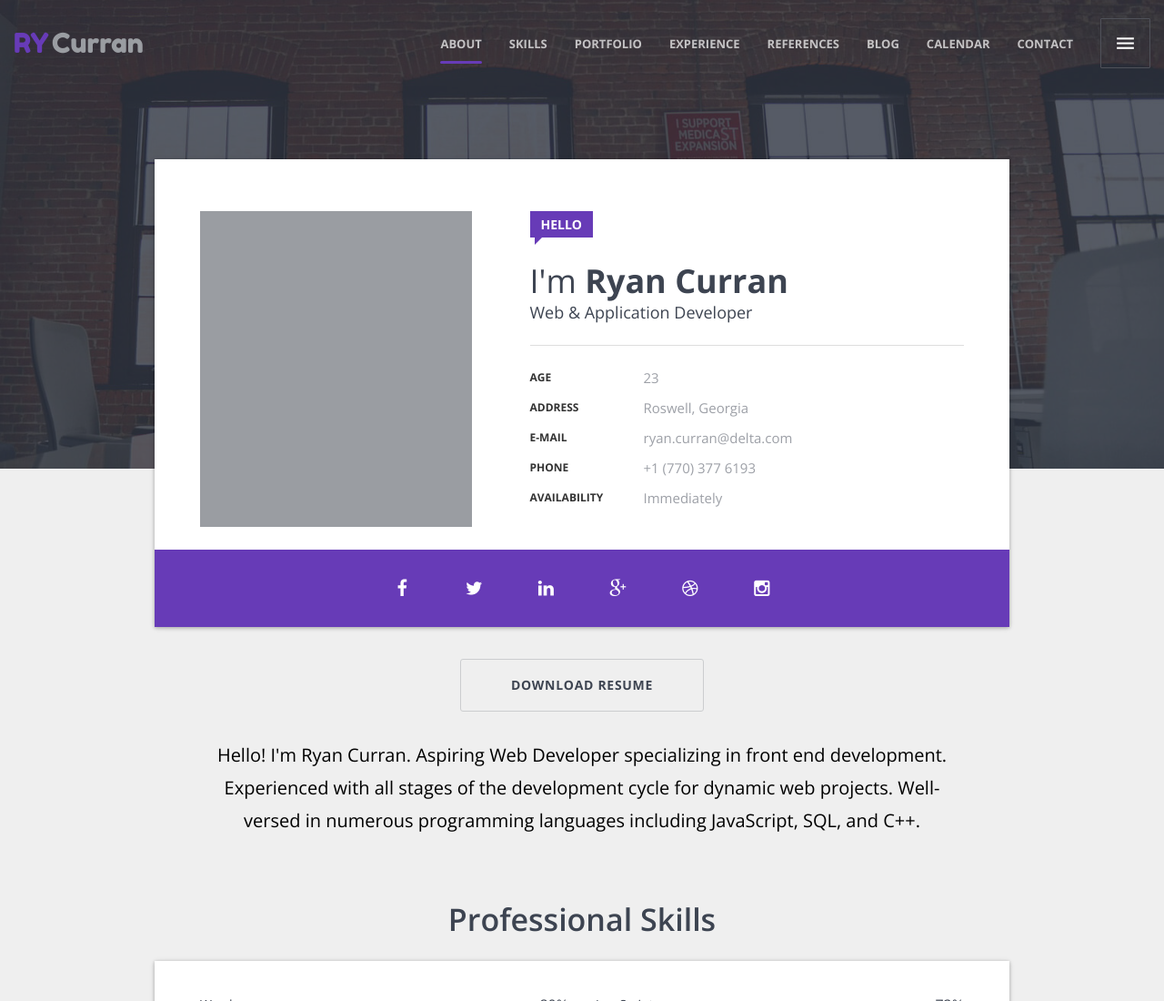
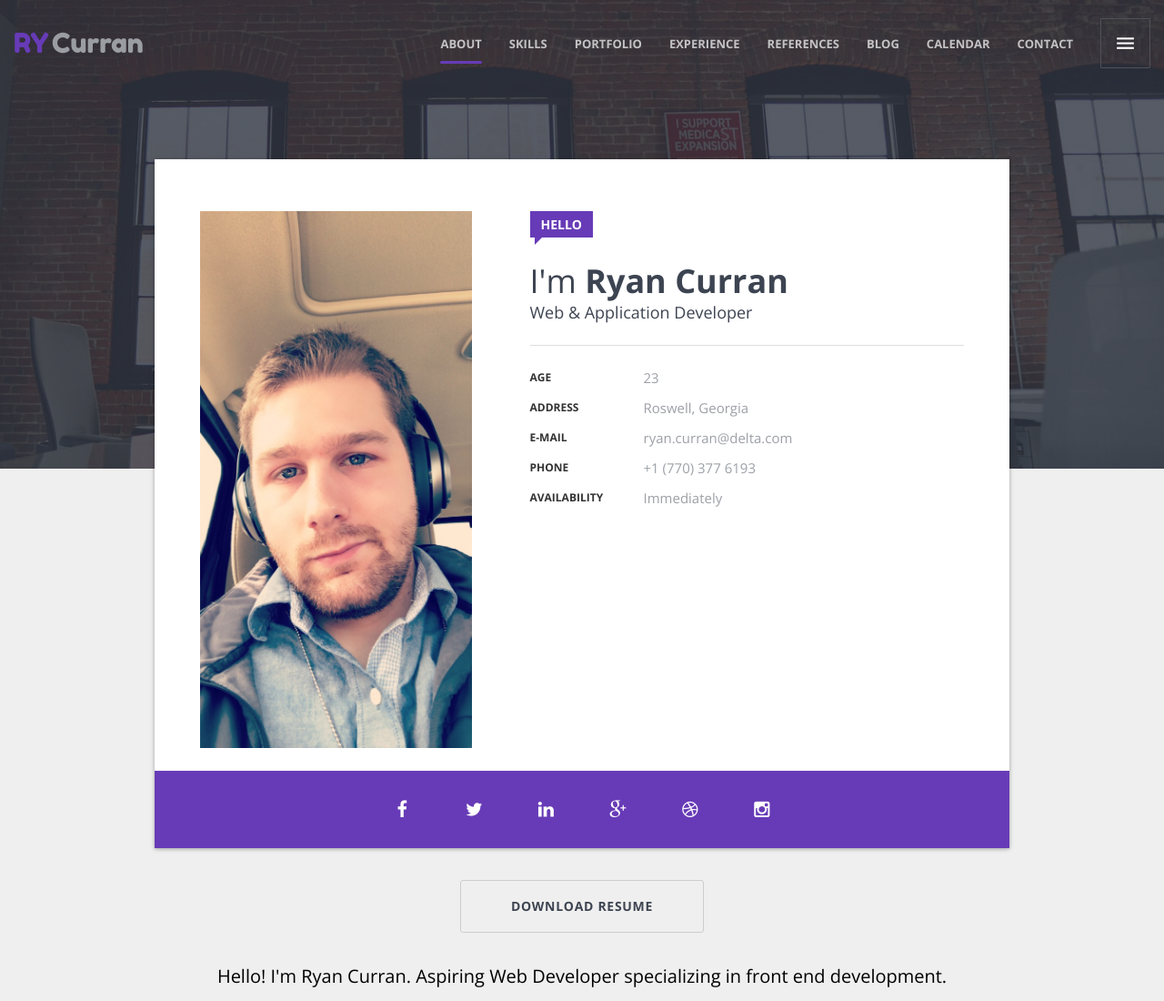
Before and after one commit to RyCurran/rycurran.github.io, a plain HTML site: page index.html in a window 1280 px wide. Shown: the top 1100 px of the page at 91% size. Drawn offline with nearby package versions, Linux system fonts and the light colour scheme; some packages are replaced by stand-ins of ours; files whose address does not match are found by name.

Commit message:
cover image

```diff
--- a/index.html
+++ b/index.html
@@ -291,7 +291,7 @@
                         <div class="profile">
                             <div class="row">
                                 <div class="col-xs-5">
-                                    <div class="profile-photo"><img src="img/uploads/rs-photo-v1.jpg" alt="Robert Smith"/></div>
+                                    <div class="profile-photo"><img src="img/uploads/IMG_1796.JPG" alt="Ryan Curran"/></div>
                                 </div>
                                 <div class="col-xs-7">
                                     <div class="profile-info">
```
